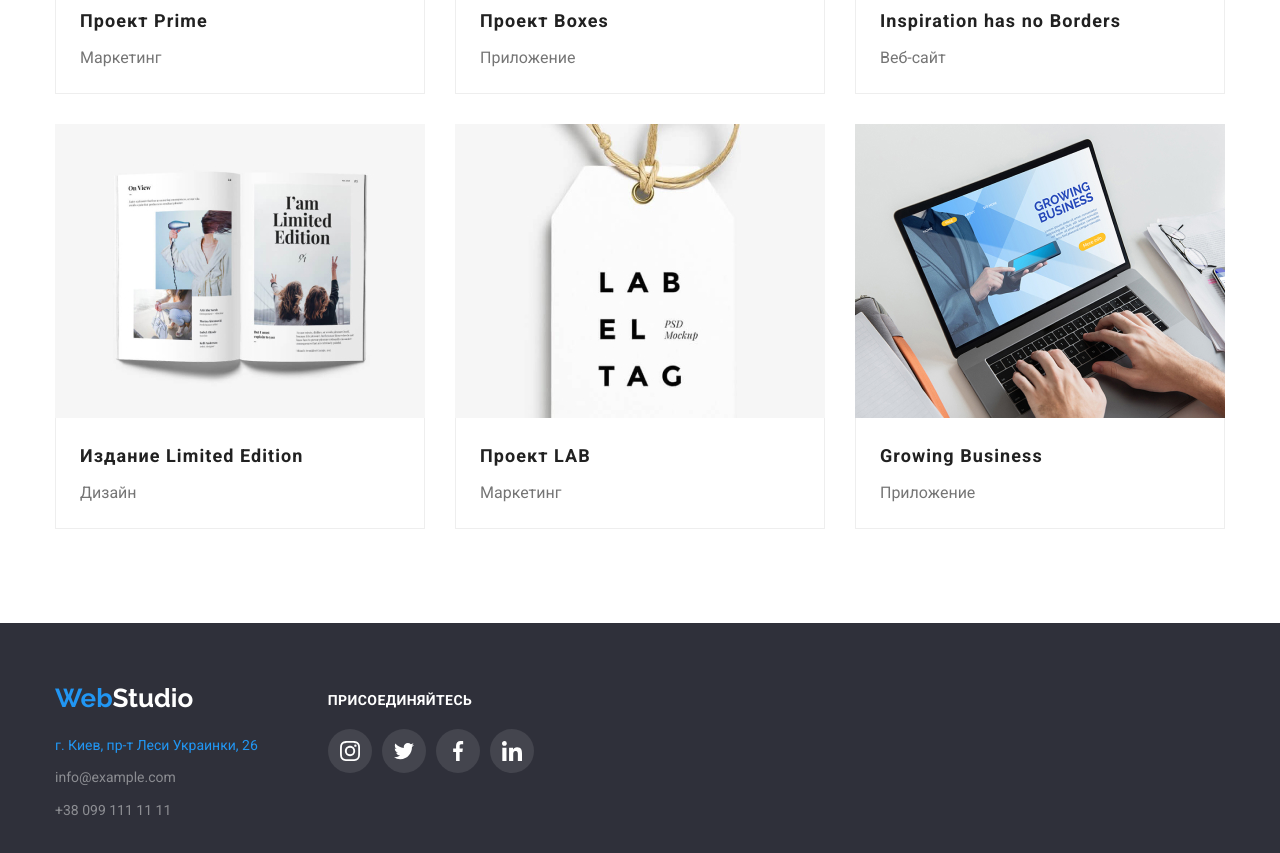
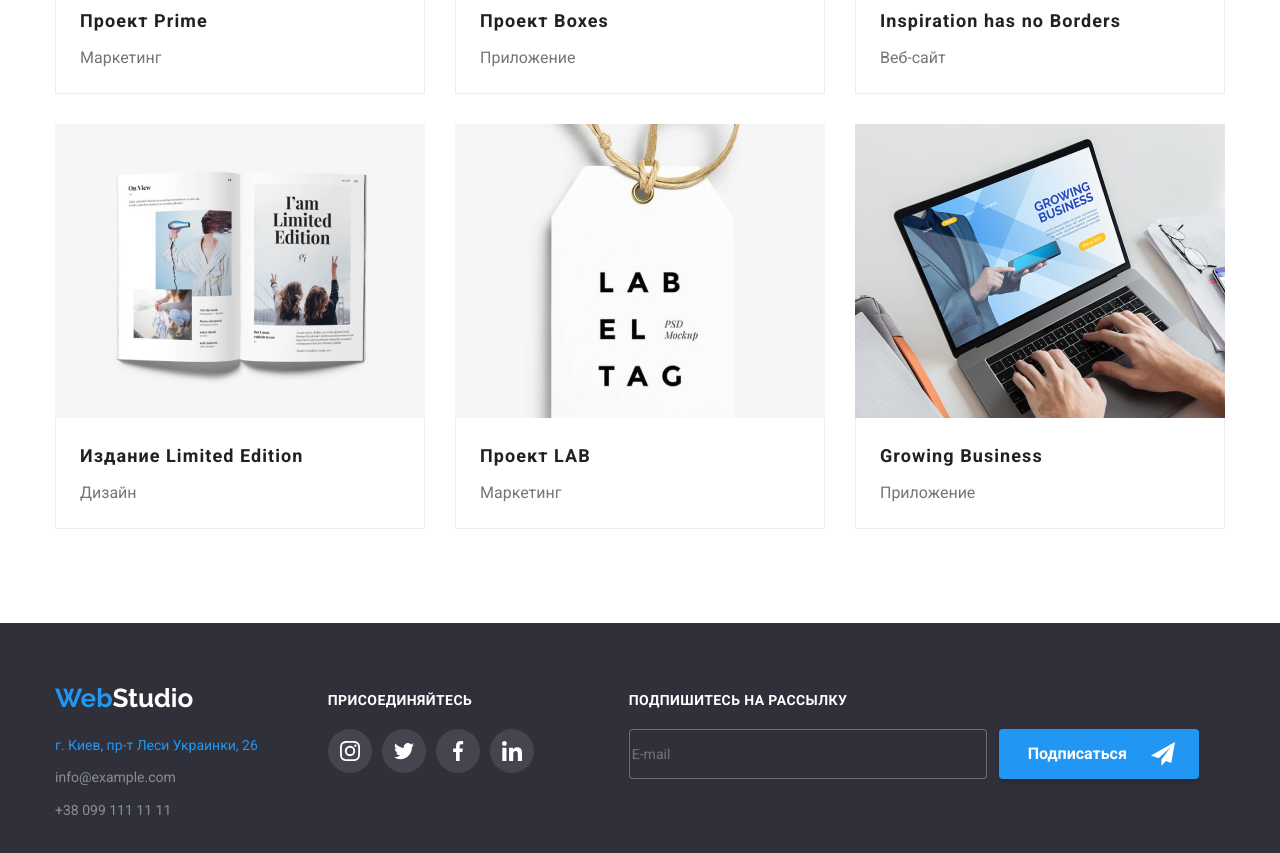
Before and after one commit to MariPetrenko/goit-markup-hw-06, a plain HTML site: page portfolio.html in a window 1280 px wide. Shown: the part 1009-1862 px from the top of the page. Drawn offline with nearby package versions, Linux system fonts and the light colour scheme.

Commit message:
оформила css в футере,  сделала разметку модального окна

```diff
--- a/css/styles.css
+++ b/css/styles.css
@@ -57,7 +57,7 @@ img {
 }
 
 .container {
-  max-width: 1200px;
+  width: 1200px;
   padding-left: 15px;
   padding-right: 15px;
   margin-right: auto;
@@ -616,13 +616,13 @@ fill: var(--text-color-logo-adres-btn);
 }
 
 /*Подписка на рассылку*/
-.subscription{
+.sub{
   margin-top: 10px;
   margin-left: 95px;
-  width: 570px;
+  max-width: 570px;
   height: 86px;
 }
-.footer-subscription-titel{
+.footer-sub-titel{
   margin-bottom: 20px;
   font-weight: bold;
   font-size: 14px;
@@ -631,7 +631,7 @@ fill: var(--text-color-logo-adres-btn);
   text-transform: uppercase;
   color: var(--main-background-color);
 }
-.footer-subscription{
+.footer-sub{
 width: 358px;
 height: 50px;
 border-radius: 4px;
@@ -639,18 +639,40 @@ background-color: var(--section-fond-color);
 border: 1px solid rgba(255, 255, 255, 0.3);
 }
 
-.footer-subscription-btn{
-  display: inline-block;
-  margin: 0px;
+.sub-grup{
+display: flex;
+}
+
+.footer-sub-btn{
+  width: 200px;
+  height: 50px;
+  margin-left: 12px;
+  background: var(--accent-text-color);
+  box-shadow: 0px 4px 4px rgb(0 0 0 / 15%);
+  border-radius: 4px;
+  color: var(--main-background-color);
+  font-style: normal;
+  font-weight: 700;
+  font-size: 16px;
+  line-height: 30px;
+  display: flex;
+  align-items: center;
+  padding-left: 29px;
+  padding-right: 0;
+  border: transparent;
+  }
+
+  /* margin-top: 0px;
   padding: 0px;
   width: 200px;
   height: 50px;
+  border:none;
   border-radius: 4px;
   background-color: var(--accent-text-color);
+   */
 
-}
 .footer-btn-svg{
-  display: flex;
+
 }
 
 /*Портфолио*/
--- a/portfolio.html
+++ b/portfolio.html
@@ -364,6 +364,24 @@
             </li>
           </ul>
         </div>
+
+        <!-- Подписка на рассылку-->
+        <div class="sub">
+          <p class="footer-sub-titel">Подпишитесь на рассылку</p>
+          <form class="footer-sub-form">
+            <div class="sub-grup">
+              <label class="footer-sub-grup">
+                <input class="footer-sub" type="email" name="mail" placeholder="E-mail" />
+              </label>
+              <button class="footer-sub-btn" type="submit">
+                Подписаться
+                <svg class="footer-btn-svg" widht="24" height="24">
+                  <use href="./imeges/icon/icons.svg#icon-send" widht="24" height="24"></use>
+                </svg>
+              </button>
+            </div>
+          </form>
+        </div>
       </div>
     </footer>
   </body>
```
Also changed, not shown: index.html (+38 -10 lines).
